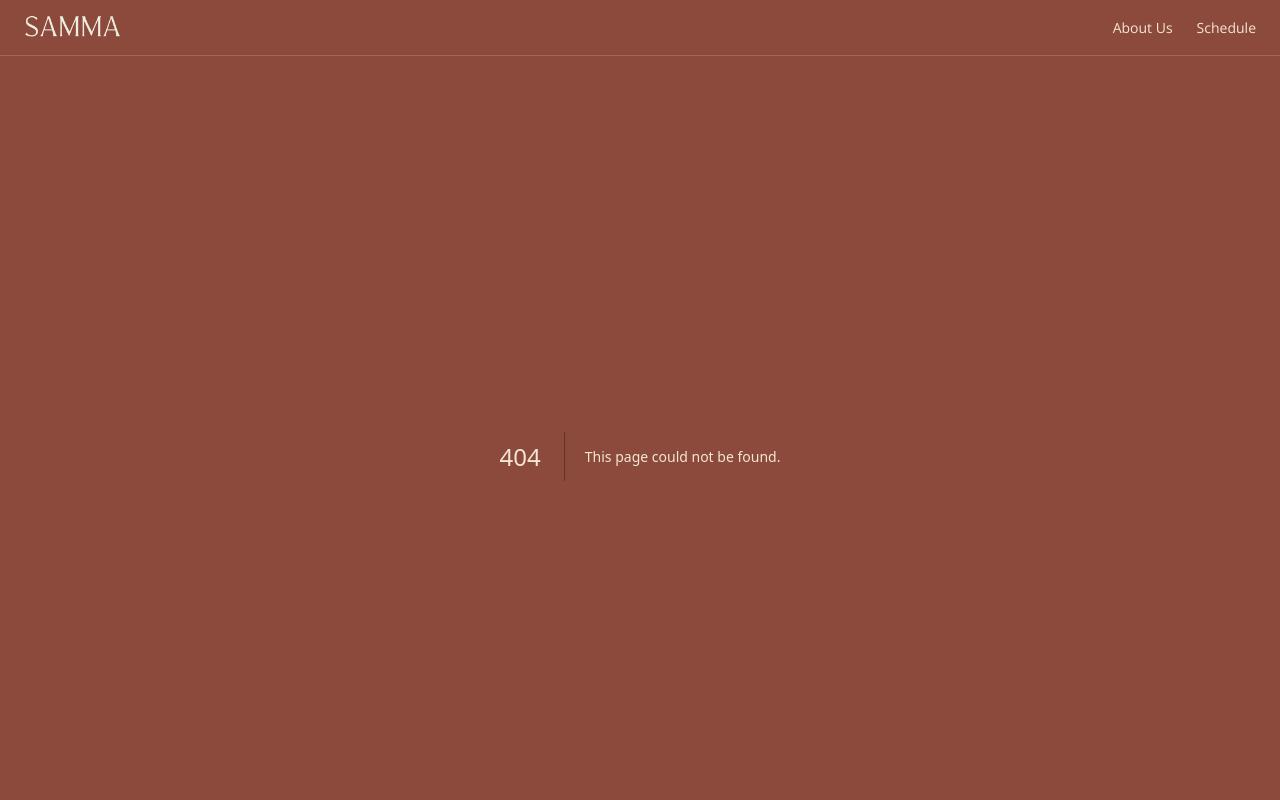
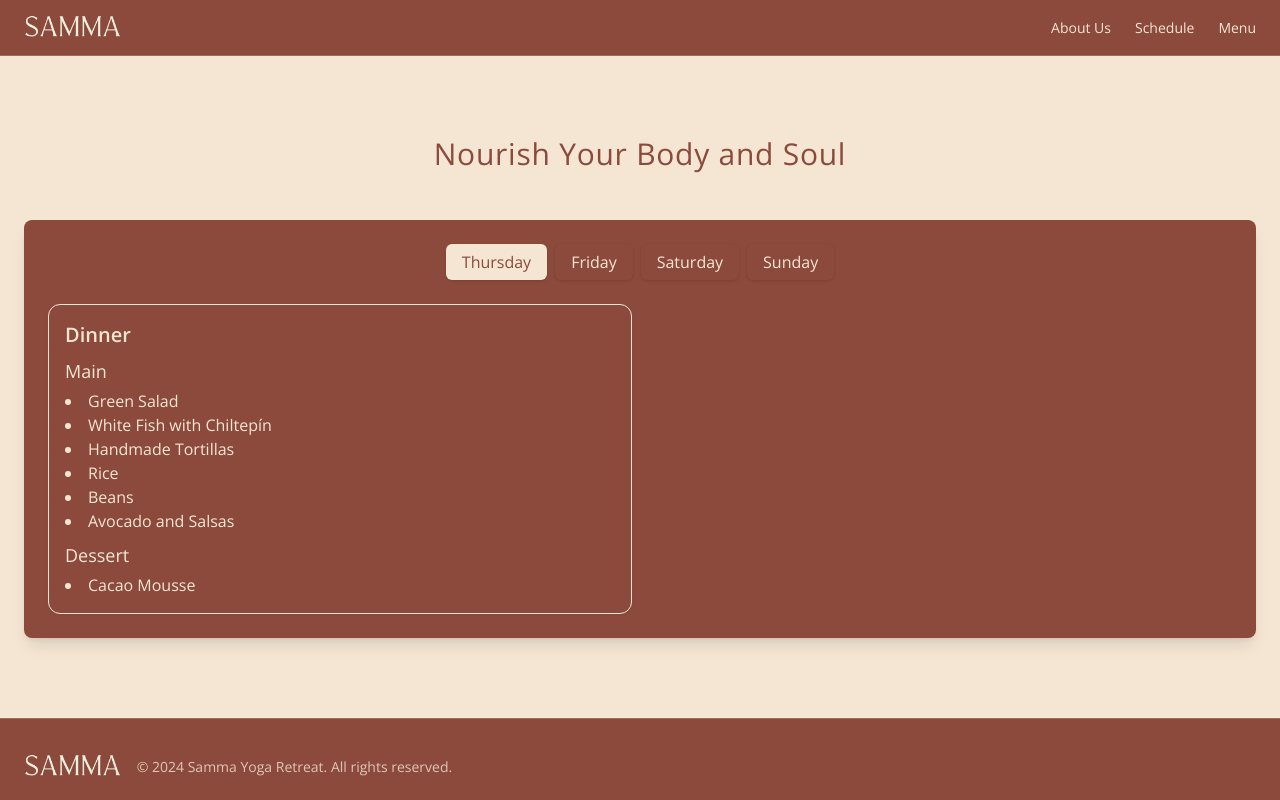
Before and after one commit to karluquis/samma, a Next.js app: page /menu in a window 1280 px wide. Before the commit this address had no page. Shown: the top 800 px of the page. Built offline with nearby package versions, Linux system fonts and the light colour scheme.

Commit message:
add placeholders for names, schedule, maneu, and other functionality

```diff
--- /dev/null
+++ b/app/about/schedule/page.tsx
@@ -0,0 +1,5 @@
+import { AboutUsComponent } from '@/components/about-us'
+
+export default function AboutPage() {
+  return <AboutUsComponent />
+}
--- /dev/null
+++ b/app/menu/page.tsx
@@ -0,0 +1,5 @@
+import { MenuComponent } from "@/components/menu"
+
+export default function MenuPage() {
+  return <MenuComponent />
+}
--- /dev/null
+++ b/app/schedule/page.tsx
@@ -0,0 +1,5 @@
+import { Schedule } from "@/components/schedule"
+
+export default function SchedulePage() {
+  return <Schedule />
+}
--- a/components/header.tsx
+++ b/components/header.tsx
@@ -20,6 +20,9 @@ export function Header() {
         <Link className="text-sm hover:text-[#F5E6D3]/80 transition-colors" href="/#schedule">
           Schedule
         </Link>
+        <Link className="text-sm hover:text-[#F5E6D3]/80 transition-colors" href="/menu">
+          Menu
+        </Link>
       </nav>
     </header>
   )
--- a/components/landing-page.tsx
+++ b/components/landing-page.tsx
@@ -5,13 +5,16 @@ import { Button } from "@/components/ui/button"
 import { Card, CardContent } from "@/components/ui/card"
 import { Calendar } from "lucide-react"
 import Link from "next/link"
-import Image from "next/image"
+import { Schedule } from '@/components/schedule'  // Update this import
+import Image from 'next/image'  // Add this import at the top of the file
+
 
 export function LandingPageComponent() {
   const [breatheProgress, setBreatheProgress] = useState(0)
   const [selectedDay, setSelectedDay] = useState('Thursday')
   const [attendeeName, setAttendeeName] = useState('')
   const [inputName, setInputName] = useState('')
+  const [matchingNames, setMatchingNames] = useState<string[]>([])
 
   useEffect(() => {
     const animationDuration = 16000 // 8 seconds for a full cycle
@@ -36,56 +39,33 @@ export function LandingPageComponent() {
     return 50 + Math.sin((progress / 100) * Math.PI * 2) * 40
   }
 
-  const scheduleData = {
-    "Thursday": [
-      { time: '17:00', activity: 'Arrival' },
-      { time: '17:30', activity: 'Early Dinner' },
-      { time: '19:00', activity: 'Candlelight Yoga / Welcome Circle' },
-      { time: '20:00', activity: 'Snack' }
-    ],
-    "Friday (Chakras: Root, Sacral, Solar Plexus)": [
-      { time: '06:30', activity: 'Meditation' },
-      { time: '07:00', activity: 'Yoga Class' },
-      { time: '09:00', activity: 'Breakfast, Journaling' },
-      { time: '12:00', activity: 'Sound Healing with optional Microdosing' },
-      { time: '14:30', activity: 'Lunch' },
-      { time: '17:00', activity: 'Artistic Yoga Class' },
-      { time: '19:00', activity: 'Dinner' }
-    ],
-    "Saturday (Chakras: Heart, Throat, Third Eye)": [
-      { time: '06:30', activity: 'Walking meditation' },
-      { time: '07:00', activity: 'Yoga Class' },
-      { time: '09:00', activity: 'Breakfast, Journaling' },
-      { time: '12:00', activity: 'Breathwork + Artistic Restoration' },
-      { time: '14:30', activity: 'Lunch' },
-      { time: '17:30', activity: 'Cacao Ceremony' },
-      { time: '19:00', activity: 'Ecstatic Dance' },
-      { time: '20:00', activity: 'Dinner' },
-      { time: '21:00', activity: 'Closing Ceremony' }
-    ],
-    "Sunday (Chakra: Crown)": [
-      { time: '06:30', activity: 'Meditation' },
-      { time: '07:00', activity: 'Restorative Yoga Class' },
-      { time: '09:00', activity: 'Breakfast, Journaling' },
-      { time: '12:00', activity: 'Departure' }
-    ]
-  }
-
   const guestInfo = {
-    'Alice': { roomNumber: '101' },
-    'Bob': { roomNumber: '102' },
-    'Charlie': { roomNumber: '103' },
-    'Diana': { roomNumber: '104' },
-    'Ethan': { roomNumber: '105' },
+    'Karla Sanchez': { roomNumber: 'La Chambre de Grazielle' },
+    'Isabella Van Heuven': { roomNumber: 'La Chambre du Nid d\'Aigle' },
+    'Daniela Cervantes': { roomNumber: 'La Chambre des Rêves' },
+    'Daniel Serra': { roomNumber: 'La Chambre du Poète' },
+    'Sofia Mendoza': { roomNumber: 'La Chambre Enchantée' },
   }
 
   const handleInputChange = (e: React.ChangeEvent<HTMLInputElement>) => {
     setInputName(e.target.value);
+    const matches = Object.keys(guestInfo).filter(name =>
+      name.toLowerCase().includes(e.target.value.toLowerCase())
+    );
+    setMatchingNames(matches);
   }
 
   const handleSubmit = (e: React.FormEvent<HTMLFormElement>) => {
     e.preventDefault();
-    setAttendeeName(inputName);
+    if (matchingNames.length === 1) {
+      setAttendeeName(matchingNames[0]);
+    }
+  }
+
+  const handleNameSelect = (name: string) => {
+    setAttendeeName(name);
+    setInputName(name);
+    setMatchingNames([]);
   }
 
   return (
@@ -132,7 +112,7 @@ export function LandingPageComponent() {
           <section className="w-full py-10 bg-[#8B4A3B] text-[#F5E6D3]">
             <div className="container px-4 md:px-6 mx-auto">
               <h2 className="text-3xl font-normal tracking-wide text-center mb-6">Welcome, {attendeeName}!</h2>
-              <p className="text-xl text-center">Your room number is: {guestInfo[attendeeName as keyof typeof guestInfo].roomNumber}</p>
+              <p className="text-xl text-center">Your room is: {guestInfo[attendeeName as keyof typeof guestInfo].roomNumber}</p>
             </div>
           </section>
         ) : (
@@ -140,13 +120,28 @@ export function LandingPageComponent() {
             <div className="container px-4 md:px-6 mx-auto">
               <h2 className="text-3xl font-normal tracking-wide text-center mb-6">Find Your Room</h2>
               <form onSubmit={handleSubmit} className="flex flex-col items-center space-y-4">
+                <div className="relative w-full max-w-md">
                   <input
                     type="text"
                     value={inputName}
                     onChange={handleInputChange}
                     placeholder="Enter your name"
-                  className="px-4 py-2 bg-[#F5E6D3] text-[#8B4A3B] rounded"
+                    className="w-full px-4 py-2 bg-[#F5E6D3] text-[#8B4A3B] rounded"
                   />
+                  {matchingNames.length > 0 && (
+                    <ul className="absolute z-10 w-full mt-1 bg-[#F5E6D3] text-[#8B4A3B] rounded shadow-lg">
+                      {matchingNames.map((name, index) => (
+                        <li
+                          key={index}
+                          className="px-4 py-2 cursor-pointer hover:bg-[#8B4A3B] hover:text-[#F5E6D3]"
+                          onClick={() => handleNameSelect(name)}
+                        >
+                          {name}
+                        </li>
+                      ))}
+                    </ul>
+                  )}
+                </div>
                 <Button type="submit" className="bg-[#F5E6D3] text-[#8B4A3B] hover:bg-[#F5E6D3]/90">
                   See Your Room
                 </Button>
@@ -216,32 +211,7 @@ export function LandingPageComponent() {
         </section>
         <section id="schedule" className="w-full py-20 bg-[#F5E6D3] text-[#8B4A3B]">
           <div className="container px-4 md:px-6 mx-auto">
-            <h2 className="text-3xl font-normal tracking-wide text-center mb-12">Amarte Retreat Schedule</h2>
-            <div className="bg-[#8B4A3B] text-[#F5E6D3] p-6 rounded-lg shadow-lg">
-              <div className="flex justify-center space-x-4 mb-6">
-                {Object.keys(scheduleData).map((day) => (
-                  <Button
-                    key={day}
-                    onClick={() => setSelectedDay(day)}
-                    className={`${selectedDay === day ? 'bg-[#F5E6D3] text-[#8B4A3B]' : 'bg-[#8B4A3B] text-[#F5E6D3]'} hover:bg-[#F5E6D3] hover:text-[#8B4A3B]`}
-                  >
-                    {day.split(' ')[0]}
-                  </Button>
-                ))}
-              </div>
-              <h3 className="text-2xl font-normal mb-4">{selectedDay}</h3>
-              <div className="grid gap-4 md:grid-cols-2">
-                {scheduleData[selectedDay as keyof typeof scheduleData].map((item, index) => (
-                  <div key={index} className="flex items-center space-x-4">
-                    <Calendar className="w-6 h-6" />
-                    <div>
-                      <p className="font-semibold">{item.time}</p>
-                      <p>{item.activity}</p>
-                    </div>
-                  </div>
-                ))}
-              </div>
-            </div>
+            <Schedule />
           </div>
         </section>
         <section className="w-full py-20 bg-[#8B4A3B] text-[#F5E6D3]">
--- /dev/null
+++ b/components/menu.tsx
@@ -0,0 +1,130 @@
+"use client";
+
+import { useState } from 'react'
+import { Button } from "@/components/ui/button"
+import { Card, CardContent } from "@/components/ui/card"
+
+const menuData = {
+  "Thursday": {
+    "Dinner": {
+      "Main": [
+        "Green Salad",
+        "White Fish with Chiltepín",
+        "Handmade Tortillas",
+        "Rice",
+        "Beans",
+        "Avocado and Salsas"
+      ],
+      "Dessert": ["Cacao Mousse"]
+    }
+  },
+  "Friday": {
+    "Breakfast": {
+      "Main": [
+        "Fruit",
+        "House Bread with Butter & Jam",
+        "Three types of Quesadillas: Huitlacoche, Flor de Calabaza, Oaxaca Cheese",
+        "Avocado and Salsas"
+      ]
+    },
+    "Lunch": {
+      "Main": [
+        "Cold Avocado Soup",
+        "Mediterranean Salad",
+        "Lentil Meatballs in Tomato Sauce",
+        "Handmade Tortillas",
+        "Rice"
+      ],
+      "Dessert": ["Seasonal Ice Cream"]
+    },
+    "Dinner": {
+      "Main": [
+        "Ratatouille",
+        "Lemon Pasta (With or Without Shrimp)"
+      ]
+    }
+  },
+  "Saturday": {
+    "Breakfast": {
+      "Main": [
+        "Mixed Fruit",
+        "Avocado Toast with Basil and Mint (With or Without Egg)",
+        "Persian Cucumbers with Lemon, Salt, Olive Oil"
+      ]
+    },
+    "Lunch": {
+      "Main": [
+        "Cold Leek and Cucumber Soup",
+        "Mixed Salad",
+        "Two types of Tacos: Grilled Mushrooms / Garlic Shrimp",
+        "Rice, Beans",
+        "Avocado and Salsas"
+      ],
+      "Dessert": ["Vegan Chocolate Cookies"]
+    },
+    "Dinner": {
+      "Main": [
+        "White fish with Lemon & Capers",
+        "Asparagus Risotto",
+        "Sautéed Zucchini"
+      ]
+    }
+  },
+  "Sunday": {
+    "Breakfast": {
+      "Main": [
+        "Mixed Fruit",
+        "House Bread with Butter & Jam",
+        "Oatmeal Pancakes",
+        "Esponjaditas",
+        "Eggs"
+      ]
+    }
+  }
+}
+
+export function MenuComponent() {
+  const [selectedDay, setSelectedDay] = useState('Thursday')
+
+  return (
+    <section className="w-full py-20 bg-[#F5E6D3] text-[#8B4A3B]">
+      <div className="container px-4 md:px-6 mx-auto">
+        <h2 className="text-3xl font-normal tracking-wide text-center mb-12">Nourish Your Body and Soul</h2>
+        <div className="bg-[#8B4A3B] text-[#F5E6D3] p-6 rounded-lg shadow-lg">
+          <div className="flex flex-wrap justify-center gap-2 mb-6">
+            {Object.keys(menuData).map((day) => (
+              <Button
+                key={day}
+                onClick={() => setSelectedDay(day)}
+                className={`${
+                  selectedDay === day ? 'bg-[#F5E6D3] text-[#8B4A3B]' : 'bg-[#8B4A3B] text-[#F5E6D3]'
+                } hover:bg-[#F5E6D3] hover:text-[#8B4A3B] text-sm md:text-base py-1 px-2 md:py-2 md:px-4`}
+              >
+                {day}
+              </Button>
+            ))}
+          </div>
+          <div className="grid gap-4 md:grid-cols-2">
+            {Object.entries(menuData[selectedDay as keyof typeof menuData]).map(([meal, courses], index) => (
+              <Card key={index} className="bg-transparent text-[#F5E6D3] border border-[#F5E6D3] shadow-sm">
+                <CardContent className="p-4">
+                  <h4 className="text-xl font-semibold mb-2">{meal}</h4>
+                  {Object.entries(courses).map(([course, dishes]) => (
+                    <div key={course}>
+                      <h5 className="text-lg font-medium mt-2 mb-1">{course}</h5>
+                      <ul className="list-disc list-inside">
+                        {dishes.map((dish, dishIndex) => (
+                          <li key={dishIndex}>{dish}</li>
+                        ))}
+                      </ul>
+                    </div>
+                  ))}
+                </CardContent>
+              </Card>
+            ))}
+          </div>
+        </div>
+      </div>
+    </section>
+  )
+}
--- /dev/null
+++ b/components/schedule.tsx
@@ -0,0 +1,88 @@
+'use client'
+
+import { useState } from 'react'
+import { Button } from "@/components/ui/button"
+import { Calendar } from "lucide-react"
+
+interface ScheduleItem {
+  time: string;
+  activity: string;
+}
+
+interface ScheduleData {
+  [key: string]: ScheduleItem[];
+}
+
+const scheduleData = {
+    "Thursday": [
+      { time: '17:00', activity: 'Arrival' },
+      { time: '17:30', activity: 'Early Dinner' },
+      { time: '19:00', activity: 'Candlelight Yoga / Welcome Circle' },
+      { time: '20:00', activity: 'Snack' }
+    ],
+    "Friday (Chakras: Root, Sacral, Solar Plexus)": [
+      { time: '06:30', activity: 'Meditation' },
+      { time: '07:00', activity: 'Yoga Class' },
+      { time: '09:00', activity: 'Breakfast, Journaling' },
+      { time: '12:00', activity: 'Sound Healing with optional Microdosing' },
+      { time: '14:30', activity: 'Lunch' },
+      { time: '17:00', activity: 'Artistic Yoga Class' },
+      { time: '19:00', activity: 'Dinner' }
+    ],
+    "Saturday (Chakras: Heart, Throat, Third Eye)": [
+      { time: '06:30', activity: 'Walking meditation' },
+      { time: '07:00', activity: 'Yoga Class' },
+      { time: '09:00', activity: 'Breakfast, Journaling' },
+      { time: '12:00', activity: 'Breathwork + Artistic Restoration' },
+      { time: '14:30', activity: 'Lunch' },
+      { time: '17:30', activity: 'Cacao Ceremony' },
+      { time: '19:00', activity: 'Ecstatic Dance' },
+      { time: '20:00', activity: 'Dinner' },
+      { time: '21:00', activity: 'Closing Ceremony' }
+    ],
+    "Sunday (Chakra: Crown)": [
+      { time: '06:30', activity: 'Meditation' },
+      { time: '07:00', activity: 'Restorative Yoga Class' },
+      { time: '09:00', activity: 'Breakfast, Journaling' },
+      { time: '12:00', activity: 'Departure' }
+    ]
+  }
+
+export function Schedule() {
+  const [selectedDay, setSelectedDay] = useState('Thursday')
+
+  return (
+    <section id="schedule" className="w-full py-20 bg-[#F5E6D3] text-[#8B4A3B]">
+      <div className="container px-4 md:px-6 mx-auto">
+        <h2 className="text-3xl font-normal tracking-wide text-center mb-12">Amarte Retreat Schedule</h2>
+        <div className="bg-[#8B4A3B] text-[#F5E6D3] p-6 rounded-lg shadow-lg">
+          <div className="flex flex-wrap justify-center gap-2 mb-6">
+            {Object.keys(scheduleData).map((day) => (
+              <Button
+                key={day}
+                onClick={() => setSelectedDay(day)}
+                className={`${
+                  selectedDay === day ? 'bg-[#F5E6D3] text-[#8B4A3B]' : 'bg-[#8B4A3B] text-[#F5E6D3]'
+                } hover:bg-[#F5E6D3] hover:text-[#8B4A3B] text-sm md:text-base py-1 px-2 md:py-2 md:px-4`}
+              >
+                {day.split(' ')[0]}
+              </Button>
+            ))}
+          </div>
+          <h3 className="text-2xl font-normal mb-4">{selectedDay}</h3>
+          <div className="grid gap-4 md:grid-cols-2">
+            {scheduleData[selectedDay as keyof typeof scheduleData].map((item, index) => (
+              <div key={index} className="flex items-center space-x-4">
+                <Calendar className="w-6 h-6" />
+                <div>
+                  <p className="font-semibold">{item.time}</p>
+                  <p>{item.activity}</p>
+                </div>
+              </div>
+            ))}
+          </div>
+        </div>
+      </div>
+    </section>
+  )
+}
```
Also changed, not shown: components/components.tsx (added). Lines whose indentation alone changed are shown as unchanged.
